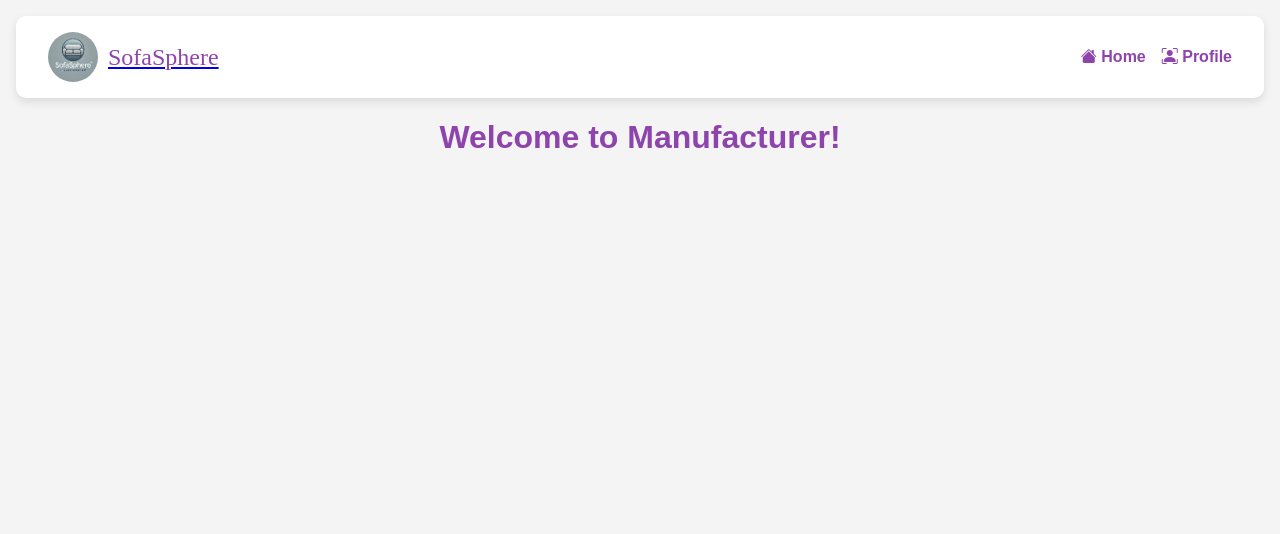
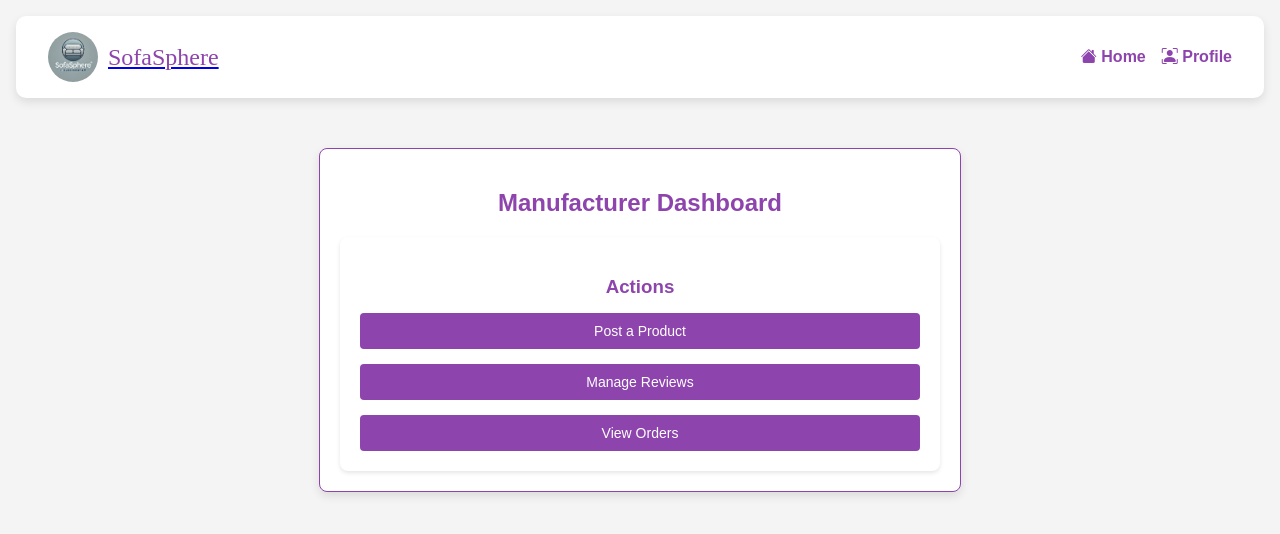
Before and after one commit to gggggeric/MERNproject, a React (Create React App) app in the folder frontend/: page /manufacturerHomePage in a window 1280 px wide. Shown: the top 534 px of the page. Built offline with nearby package versions, Linux system fonts and the light colour scheme; sample sign-in values are in the browser's storage.

Commit message:
manufacturer dashboard

```diff
--- a/frontend/src/components/ManufacturerHomePage.css
+++ b/frontend/src/components/ManufacturerHomePage.css
@@ -1,17 +1,50 @@
-/* src/components/UserHomePage.css */
+/* ManufacturerHomePage.css */
 
-.manufacturer-home-page {
-    padding: 20px;
+.manufacturer-dashboard-container {
+    max-width: 600px; /* Max width of the dashboard */
+    margin: 50px auto; /* Center the dashboard */
+    padding: 20px; /* Padding around the container */
     background-color: #ffffff; /* White background */
     border-radius: 8px; /* Rounded corners */
+    border: 1px solid #8e44ad; /* Purple border surrounding the container */
     box-shadow: 0 4px 10px rgba(0, 0, 0, 0.1); /* Soft shadow */
+    text-align: center; /* Center text in the container */
 }
 
-.manufacturer-home-page h1 {
-    color: #8e44ad; /* Title color */
-    text-align: center; /* Center the title */
+.dashboard-card {
+    background-color: #fff; /* White background for the card */
+    padding: 20px; /* Padding inside the card */
+    border-radius: 8px; /* Rounded corners for the card */
+    box-shadow: 0 2px 4px rgba(0, 0, 0, 0.1); /* Subtle shadow for the card */
+    margin-top: 20px; /* Space above the card */
 }
 
-.manufacturer-home-page h2 {
-    text-align: center; /* Center the email */
+h2 {
+    color: #8e44ad; /* Dark text color for the heading */
+    margin-bottom: 20px; /* Space below the heading */
 }
+
+h3 {
+    color: #8e44ad; /* Color for the card title */
+    margin-bottom: 15px; /* Space below the card title */
+}
+
+.button-container {
+    display: flex; /* Flex layout for button container */
+    flex-direction: column; /* Stack buttons vertically */
+    gap: 15px; /* Space between buttons */
+}
+
+.action-btn {
+    padding: 10px; /* Padding inside the button */
+    background-color: #8e44ad; /* Button background color */
+    color: white; /* Text color for the button */
+    border: none; /* No border */
+    border-radius: 4px; /* Rounded corners for the button */
+    cursor: pointer; /* Pointer cursor on hover */
+    transition: background-color 0.3s; /* Transition for hover effect */
+}
+
+.action-btn:hover {
+    background-color: #5e3370; /* Darker background color on hover */
+}
--- a/frontend/src/components/ManufacturerHomePage.jsx
+++ b/frontend/src/components/ManufacturerHomePage.jsx
@@ -1,11 +1,25 @@
 // src/components/ManufacturerHomePage.js
 import React from 'react';
-import './UserHomePage.css'; // Optional: create a CSS file for styling
+import './ManufacturerHomePage.css'; // Ensure this includes the updated styles
 
 const ManufacturerHomePage = () => {
     return (
-        <div className="manufacturer-home-page">
-            <h1>Welcome to Manufacturer!</h1>
+        <div className="manufacturer-dashboard-container">
+            <h2>Manufacturer Dashboard</h2>
+            <div className="dashboard-card">
+                <h3>Actions</h3>
+                <div className="button-container">
+                    <button className="action-btn">
+                        Post a Product
+                    </button>
+                    <button className="action-btn">
+                        Manage Reviews
+                    </button>
+                    <button className="action-btn">
+                        View Orders
+                    </button>
+                </div>
+            </div>
         </div>
     );
 };
```
